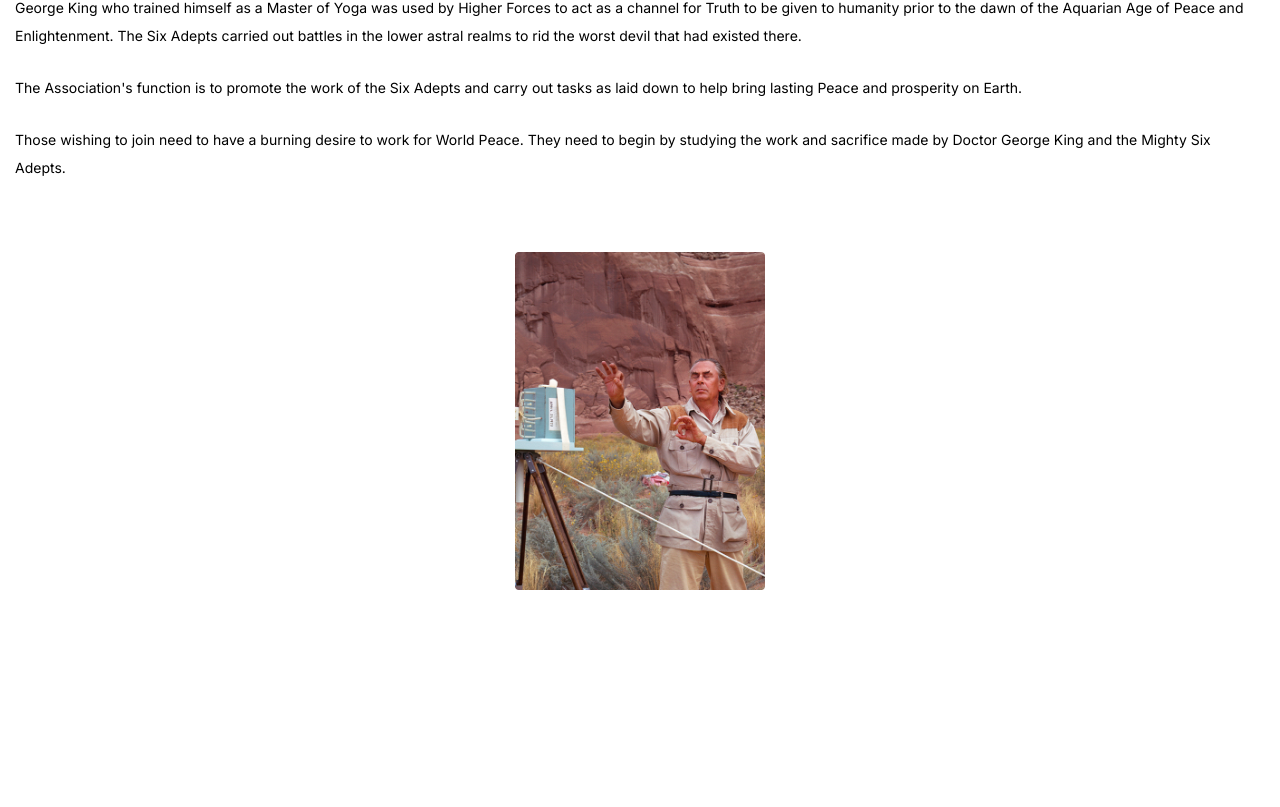
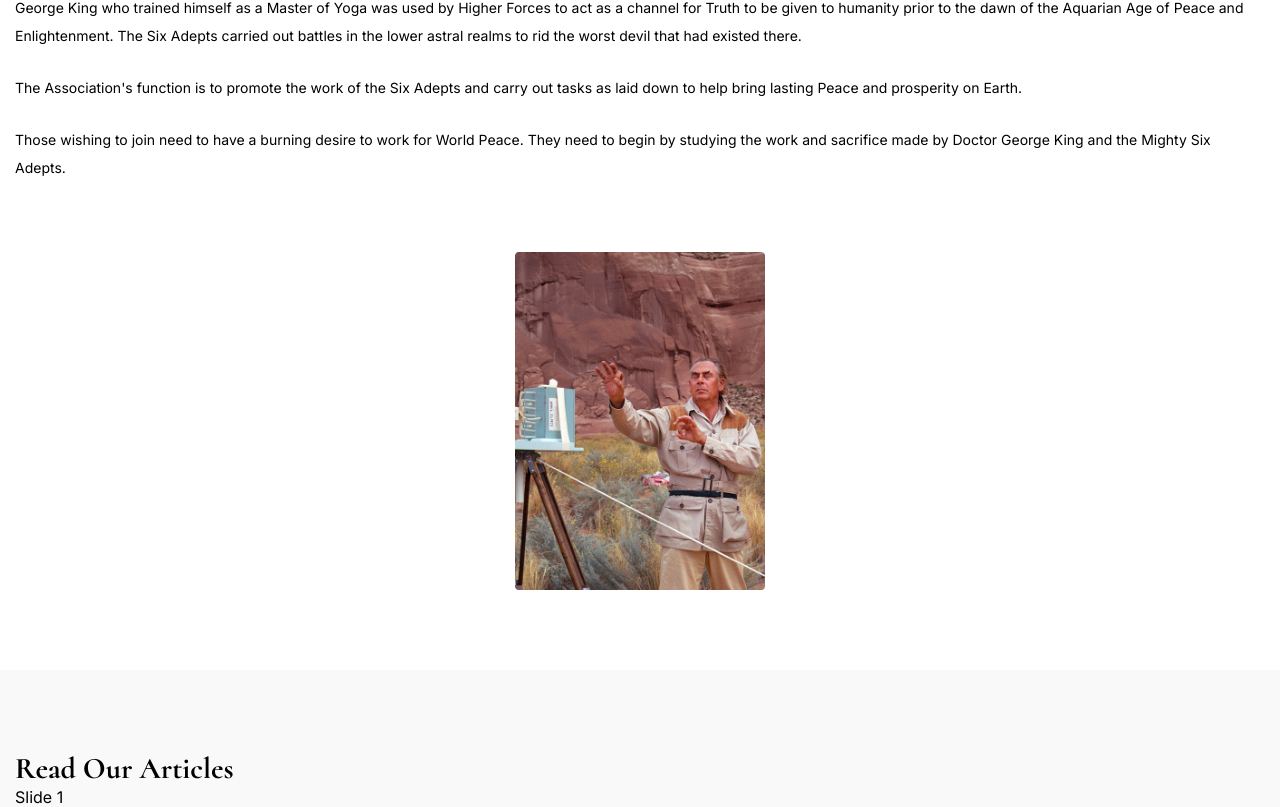
Before and after one commit to KunalP99/six-adepts-pma, a Next.js app: page / in a window 1280 px wide. Shown: the part 976-1783 px from the top of the page. Before the commit the page ends 1566 px from the top, so only its background shows below. Built offline with nearby package versions, Linux system fonts and the light colour scheme.

Commit message:
feat: implement embla carousel

```diff
--- a/app/home.module.scss
+++ b/app/home.module.scss
@@ -43,5 +43,9 @@
   .articleContainer {
     background-color: #F9F9F9;
     @include container;
+
+    h1 {
+      padding-top: 80px;
+    }
   }
 }
--- a/app/page.tsx
+++ b/app/page.tsx
@@ -1,8 +1,10 @@
 import Image from "next/image";
 import styles from "./home.module.scss";
 import { cormorant } from "@/app/font";
+import Carousel from "@/components/Carousel/Carousel";
 
 export default function Home() {
+
   return (
     <main>
       <div className={styles.hero}></div>
@@ -25,6 +27,10 @@ export default function Home() {
           />
         </section>
 
+        <section className={styles.articleContainer}>
+          <h1 className={cormorant.className}>Read Our Articles</h1>
+          <Carousel />
+        </section>
       </div>
     </main>
   );
--- /dev/null
+++ b/components/Carousel/Carousel.tsx
@@ -0,0 +1,19 @@
+"use client"
+import useEmblaCarousel from "embla-carousel-react";
+import styles from "./carousel.module.scss";
+
+const Carousel = () => {
+  const [emblaRef] = useEmblaCarousel({ loop: false });
+
+  return (
+    <div className={styles.embla} ref={emblaRef}>
+      <div className={styles.emblaContainer}>
+        <div className={styles.emblaSlide}>Slide 1</div>
+        <div className={styles.emblaSlide}>Slide 2</div>
+        <div className={styles.emblaSlide}>Slide 3</div>
+      </div>
+    </div>
+  )
+}
+
+export default Carousel;
--- /dev/null
+++ b/components/Carousel/carousel.module.scss
@@ -0,0 +1,10 @@
+.embla {
+  overflow: hidden;
+}
+.emblaContainer {
+  display: flex;
+}
+.emblaSlide {
+  flex: 0 0 100%;
+  min-width: 0;
+}
--- a/package.json
+++ b/package.json
@@ -9,6 +9,7 @@
     "lint": "next lint"
   },
   "dependencies": {
+    "embla-carousel-react": "^8.0.0",
     "next": "14.1.3",
     "react": "^18",
     "react-dom": "^18"
```
Also changed, not shown: 1 other file (tests, documents, lock files or other folders).
